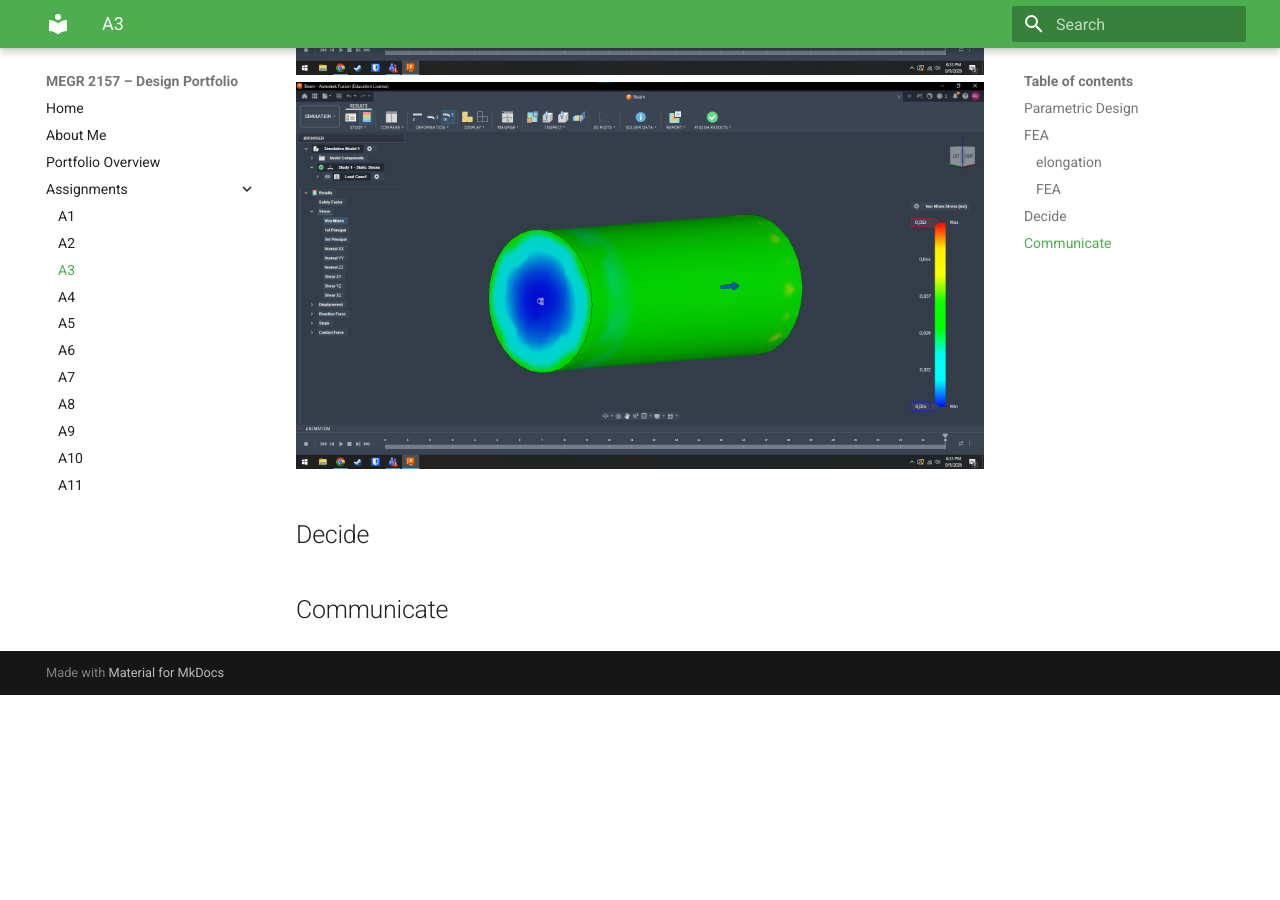
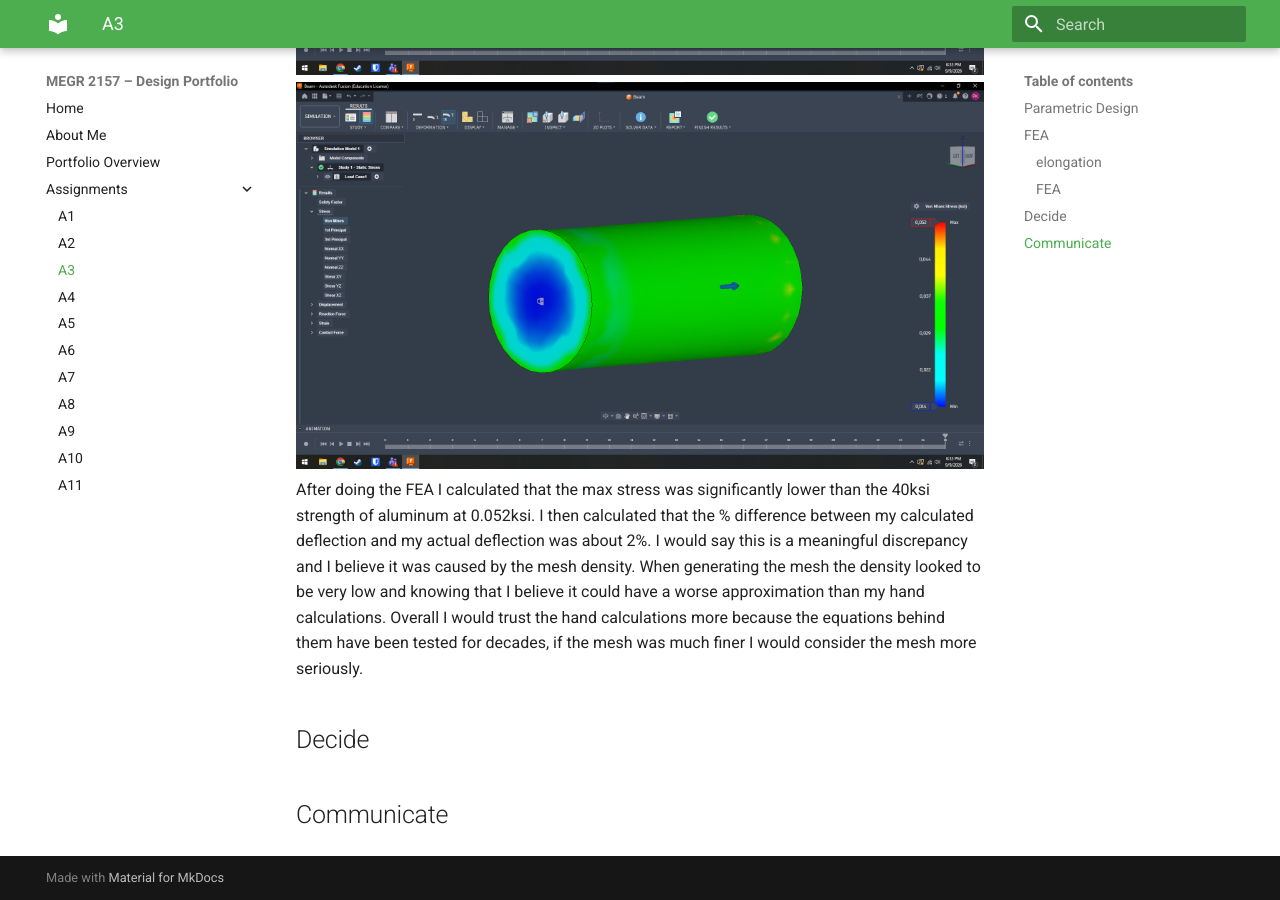
Before and after one commit to pklauser-cyber/design-projects-portfolio, an MkDocs documentation site: the page built from docs/assignments/A03/index.md, in a window 1280 px wide and 900 px high, scrolled down 1688 px. Built offline with MkDocs 1.6.1 and Material for MkDocs 9.7.7, drawn with Linux system fonts in a browser that asks for light colours; before the commit the page ends 2383 px from its top, so only the background shows below that.

Commit message:
Update index.md

```diff
--- a/docs/assignments/A03/index.md
+++ b/docs/assignments/A03/index.md
@@ -11,6 +11,7 @@ Using the video provided I was able to set up a FEA simulation with one side of
 ### FEA
 ![FEA2](Assignment3screenshot2.png)
 ![FEA3](Assignment3screenshot3.png)
+After doing the FEA I calculated that the max stress was significantly lower than the 40ksi strength of aluminum at 0.052ksi. I then calculated that the % difference between my calculated deflection and my actual deflection was about 2%. I would say this is a meaningful discrepancy and I believe it was caused by the mesh density. When generating the mesh the density looked to be very low and knowing that I believe it could have a worse approximation than my hand calculations. Overall I would trust the hand calculations more because the equations behind them have been tested for decades, if the mesh was much finer I would consider the mesh more seriously.
 
 ## Decide
 
```
